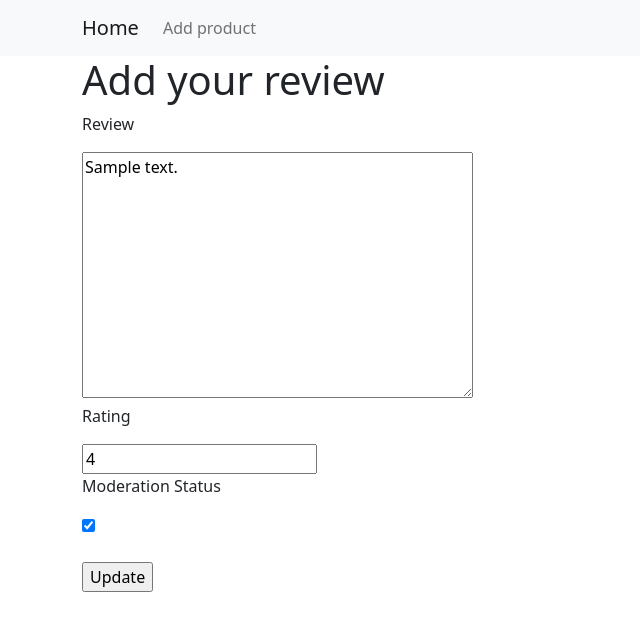
After one commit to Zhibekkas/review_project, a Django app: page /review/1/update/ in a window 1280 px wide. The commit adds this page. Shown: the top 631 px of the page, without its empty margins (0-640 px from the left). Run offline with Django 4.2, Linux system fonts and the light colour scheme; tables that the repository leaves empty hold one stand-in row (values such as "Sample post").

Commit message:
CRUD for reviews were written

```diff
--- a/source/exam_8/settings.py
+++ b/source/exam_8/settings.py
@@ -124,3 +124,6 @@ STATIC_URL = 'static/'
 # https://docs.djangoproject.com/en/4.0/ref/settings/#default-auto-field
 
 DEFAULT_AUTO_FIELD = 'django.db.models.BigAutoField'
+
+MEDIA_ROOT = BASE_DIR.joinpath('uploads')
+MEDIA_URL = '/uploads/'
--- a/source/exam_8/urls.py
+++ b/source/exam_8/urls.py
@@ -15,8 +15,11 @@ Including another URLconf
 """
 from django.contrib import admin
 from django.urls import path, include
+from django.conf.urls.static import static
+from django.conf import settings
 
 urlpatterns = [
     path('admin/', admin.site.urls),
     path("", include("webapp.urls"))
 ]
+urlpatterns += static(settings.MEDIA_URL, document_root=settings.MEDIA_ROOT)
--- a/source/webapp/forms.py
+++ b/source/webapp/forms.py
@@ -1,8 +1,20 @@
 from django import forms
-from webapp.models import Product
+from webapp.models import Product, Review
 
 
 class ProductForm(forms.ModelForm):
     class Meta:
         model = Product
         exclude = []
+
+
+class ReviewAddForm(forms.ModelForm):
+    class Meta:
+        model = Review
+        exclude = ['author', 'product', 'moderation_status']
+
+
+class ReviewUpdateForm(forms.ModelForm):
+    class Meta:
+        model = Review
+        exclude = ['author', 'product']
--- a/source/webapp/models.py
+++ b/source/webapp/models.py
@@ -3,6 +3,8 @@ from django.contrib.auth import get_user_model
 from django.core.validators import MinValueValidator, MaxValueValidator
 
 # Create your models here.
+from django.db.models import Sum
+
 User = get_user_model()
 DEFAULT_CATEGORY = 'other'
 CATEGORY_CHOICES = (
@@ -38,6 +40,8 @@ class Review(models.Model):
     creation_date = models.DateTimeField(auto_now_add=True, verbose_name="Created at")
     update_date = models.DateTimeField(auto_now_add=True, verbose_name="Updated at")
 
+
+
     def __str__(self):
         return f'{self.author} - {self.product}'
 
--- a/source/webapp/templates/partial/form.html
+++ b/source/webapp/templates/partial/form.html
@@ -10,4 +10,4 @@
     {{ field }}
 {% endfor %}
 <br>
-<input type="submit" value={{ button_text }} />
+<input type="submit" class="mt-4" value={{ button_text }} />
--- a/source/webapp/templates/products/index_view.html
+++ b/source/webapp/templates/products/index_view.html
@@ -9,6 +9,7 @@
              <a href="{% url 'webapp:product_update' product.pk %}" class="card-link"><i class="fas fa-edit"></i></a>
          <a href="{% url 'webapp:product_delete' product.pk %}" class="card-link"><i class="fas fa-trash-alt"></i></a></h5></h5>
          <h6 class="card-subtitle mb-2 text-muted">Category: {{ product.category }}</h6>
+          <a href="{% url 'webapp:review_add' product.pk %}" class="card-link">Add your review for this product</a>
      </div>
 </div>
     {% endfor %}
--- /dev/null
+++ b/source/webapp/templates/reviews/update.html
@@ -0,0 +1,10 @@
+{% extends 'base.html' %}
+
+{% block title %}Review Update{% endblock %}
+
+{% block content %}
+    <h1>Add your review</h1>
+    <form action="" method="post">
+        {% include 'partial/form.html' with button_text='Update' %}
+    </form>
+{% endblock %}
--- a/source/webapp/urls.py
+++ b/source/webapp/urls.py
@@ -1,6 +1,6 @@
 from django.urls import path
 from webapp.views.products import IndexView, ProductView, ProductAddView, ProductUpdateView, ProductDeleteView
-
+from webapp.views.reviews import ReviewCreateView, ReviewUpdateView, ReviewDeleteView
 app_name = "webapp"
 urlpatterns = [
     path('', IndexView.as_view(), name='index'),
@@ -8,5 +8,8 @@ urlpatterns = [
     path('product/add/', ProductAddView.as_view(), name='product_add'),
     path('product/<int:pk>/update/', ProductUpdateView.as_view(), name='product_update'),
     path('product/<int:pk>/delete/', ProductDeleteView.as_view(), name='product_delete'),
+    path('product/<int:pk>/review/add/', ReviewCreateView.as_view(), name='review_add'),
+    path('review/<int:pk>/update/', ReviewUpdateView.as_view(), name='review_update'),
+    path('review/<int:pk>/delete/', ReviewDeleteView.as_view(), name='review_delete'),
 
 ]
--- a/source/webapp/views/__init__.py
+++ b/source/webapp/views/__init__.py
@@ -1 +1,2 @@
 from .products import *
+from .reviews import *
--- /dev/null
+++ b/source/webapp/views/reviews.py
@@ -0,0 +1,38 @@
+from django.shortcuts import get_object_or_404, redirect
+from webapp.models import Product, Review
+from webapp.forms import ReviewAddForm, ReviewUpdateForm
+from django.views.generic import CreateView, UpdateView, DeleteView
+from django.urls import reverse
+
+
+class ReviewCreateView(CreateView):
+    model = Review
+    form_class = ReviewAddForm
+    template_name = "reviews/create.html"
+
+    def form_valid(self, form):
+        product = get_object_or_404(Product, pk=self.kwargs.get('pk'))
+        review = form.save(commit=False)
+        review.author = self.request.user
+        review.product = product
+        review.save()
+        return redirect('webapp:product_view', pk=product.pk)
+
+
+class ReviewUpdateView(UpdateView):
+    model = Review
+    template_name = 'reviews/update.html'
+    form_class = ReviewUpdateForm
+
+    def get_success_url(self):
+        return reverse("webapp:product_view", kwargs={"pk": self.object.product.pk})
+
+
+class ReviewDeleteView(DeleteView):
+    model = Review
+
+    def get(self, request, *args, **kwargs):
+        return super().delete(request, *args, **kwargs)
+
+    def get_success_url(self):
+        return reverse("webapp:product_view", kwargs={"pk": self.object.product.pk})
```
Also changed, not shown: source/webapp/templates/products/product_view.html (+15 -2 lines), source/webapp/templates/reviews/create.html (added, +10 -0 lines), source/webapp/views/products.py (+15 -1 lines), source/accounts/templates/registration/login.html (added), source/webapp/static/images/blank-profile.png (renamed from source/webapp/static/blank-profile.png).
